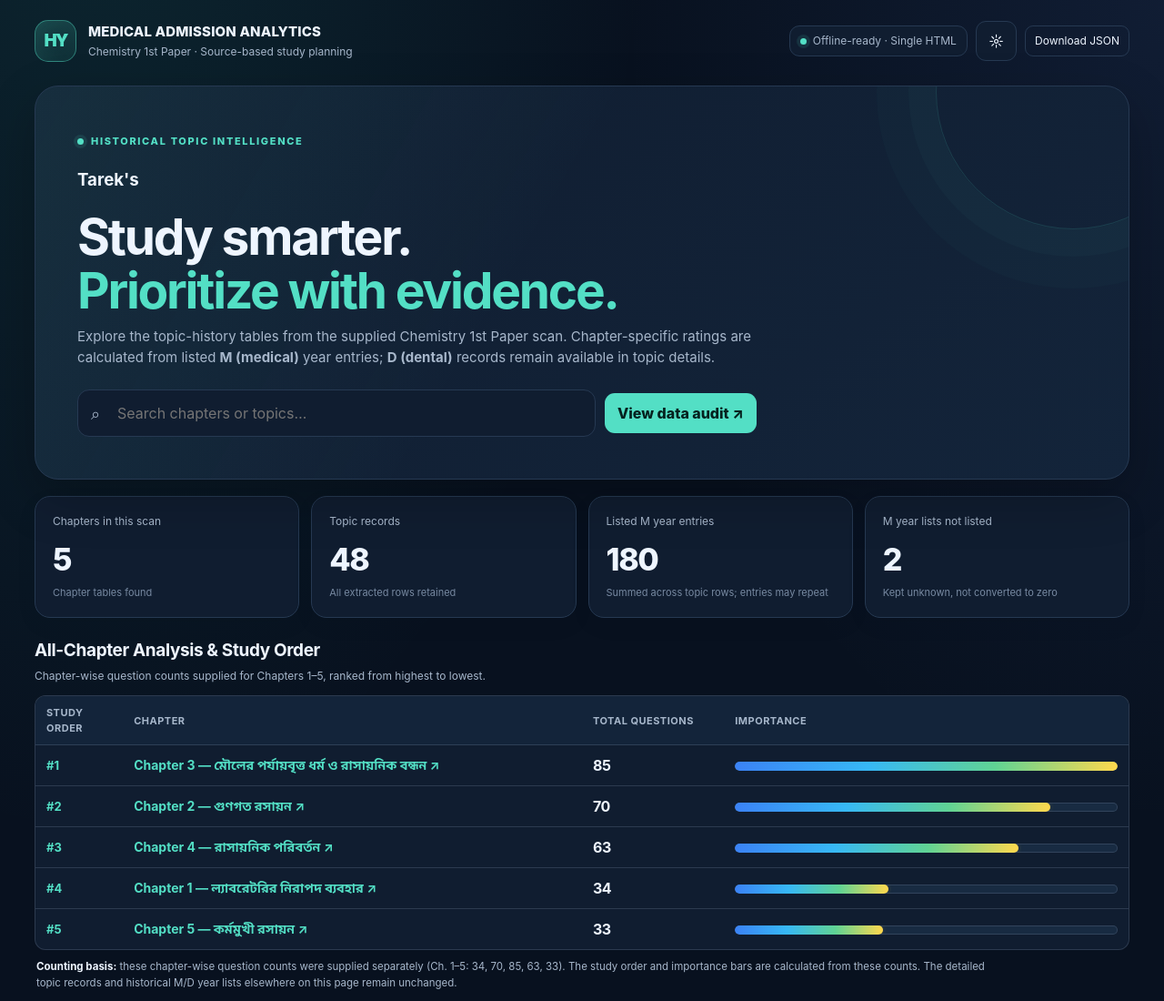
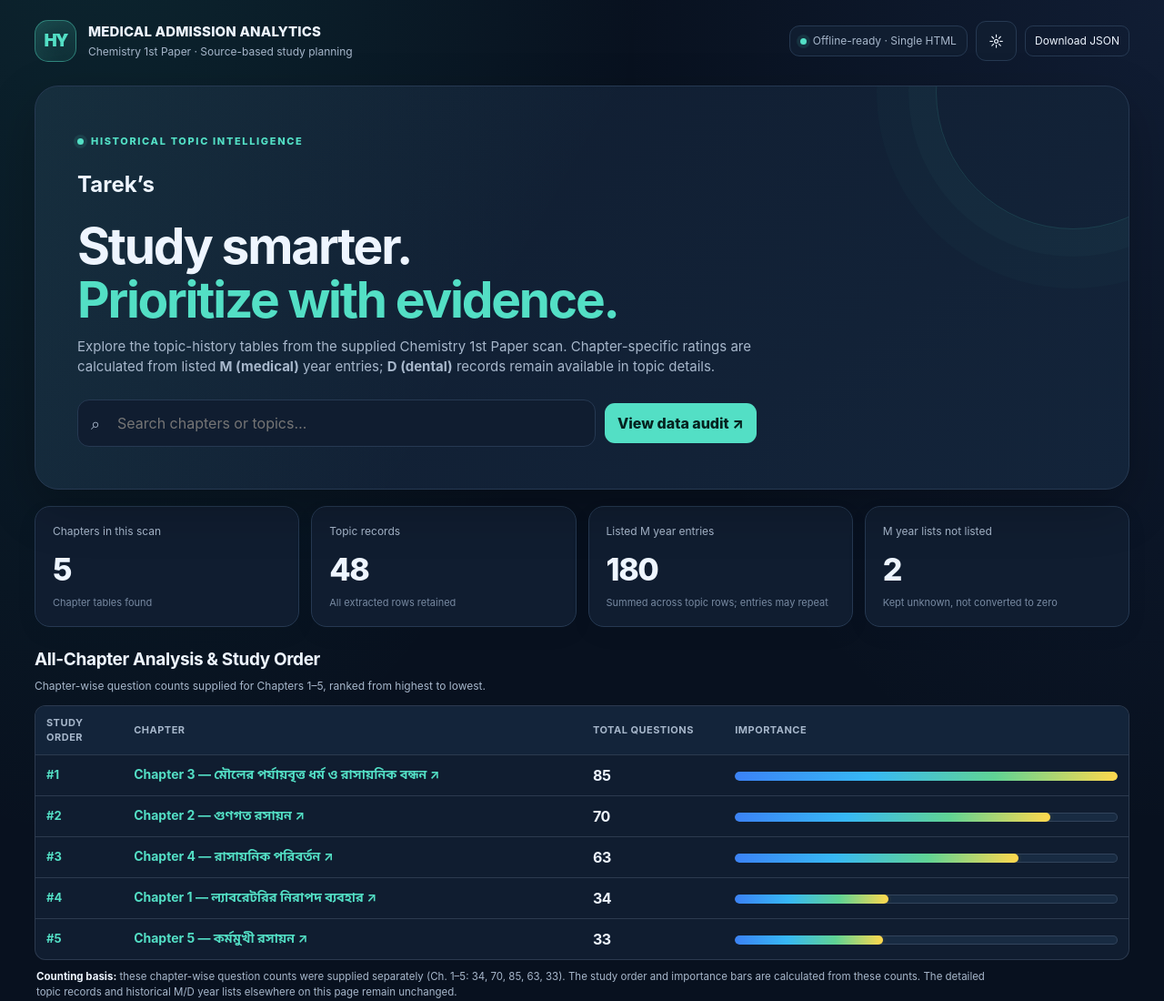
Before and after one commit to tareks04/Topic-Analysis-Chemistry-1st, a plain HTML site: page index.html in a window 1280 px wide. Shown: the top 1100 px of the page at 91% size. Drawn offline with Linux system fonts and the light colour scheme.

Commit message:
Update index.html

```diff
--- a/index.html
+++ b/index.html
@@ -79,7 +79,7 @@
   <main id="dashboardView">
     <section class="hero">
       <div class="eyebrow"><span class="dot"></span> Historical topic intelligence</div>
-      <h3>Tarek's</h3>
+      <h2>Tarek’s</h2>
       <h1>Study smarter.<br><span style="color:var(--accent)">Prioritize with evidence.</span></h1>
       <p>Explore the topic-history tables from the supplied Chemistry 1st Paper scan. Chapter-specific ratings are calculated from listed <strong>M (medical)</strong> year entries; <strong>D (dental)</strong> records remain available in topic details.</p>
       <div class="hero-utilities">
```
